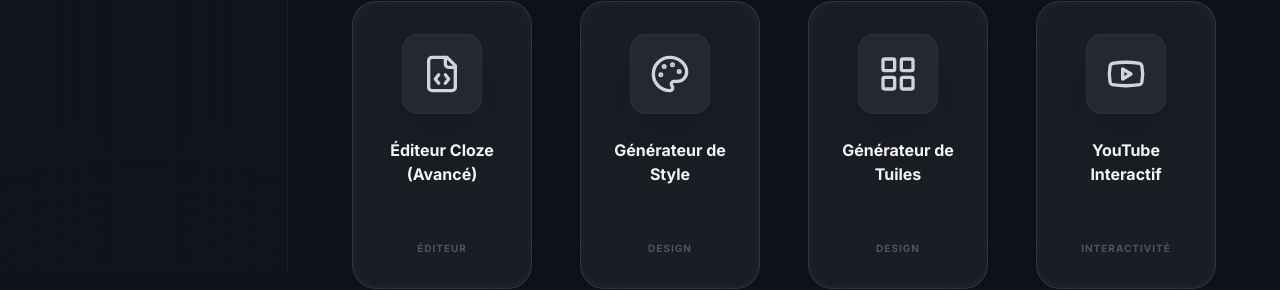
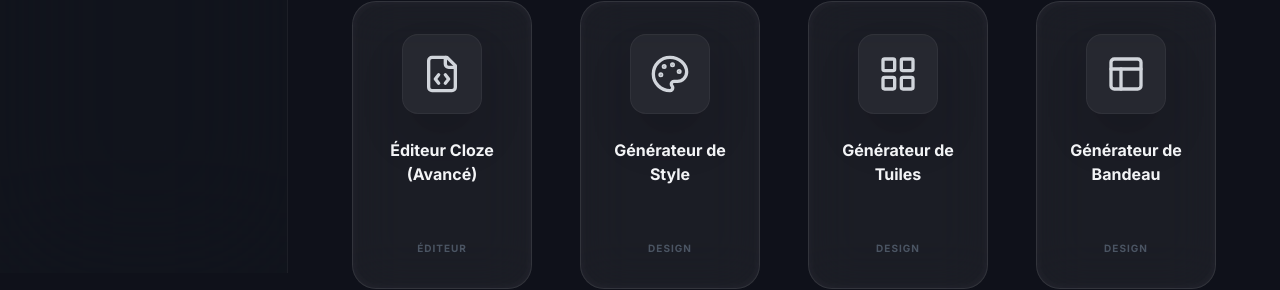
Before and after one commit to ecloutier-can/couteau_suisse_moodle, a React (Vite) app: page / in a window 1280 px wide. Shown: the part 527-817 px from the top of the page. Built offline with nearby package versions, Linux system fonts and the light colour scheme.

Commit message:
Ajout de la tuile Générateur de Bandeau

```diff
--- a/src/App.jsx
+++ b/src/App.jsx
@@ -8,7 +8,7 @@ import {
 import appsData from './data/apps.json';
 
 const IconMap = {
-  FileCode, Palette, LayoutGrid, Youtube, Pencil, Shield, Layers, Brain, Vote, MessageSquarePlus
+  FileCode, Palette, LayoutGrid, Youtube, Pencil, Shield, Layers, Brain, Vote, MessageSquarePlus, Layout
 };
 
 const Sidebar = ({ activeCategory, setCategory, isOpen, setIsOpen }) => {
--- a/src/data/apps.json
+++ b/src/data/apps.json
@@ -27,6 +27,16 @@
     "path": "apps/tile-generator/index.html",
     "icon": "LayoutGrid",
     "color": "#10b981",
+    "category": "Design"
+  },
+  {
+    "id": "bandeau-generator",
+    "name": "Générateur de Bandeau",
+    "tagline": "Bandeaux de cours structurés",
+    "description": "Créez des bandeaux professionnels pour vos cours Moodle avec objectifs et modules. Générez le code HTML prêt à l'emploi.",
+    "path": "https://ecloutier-can.github.io/bandeau_moodle/",
+    "icon": "Layout",
+    "color": "#3b82f6",
     "category": "Design"
   },
   {
```
